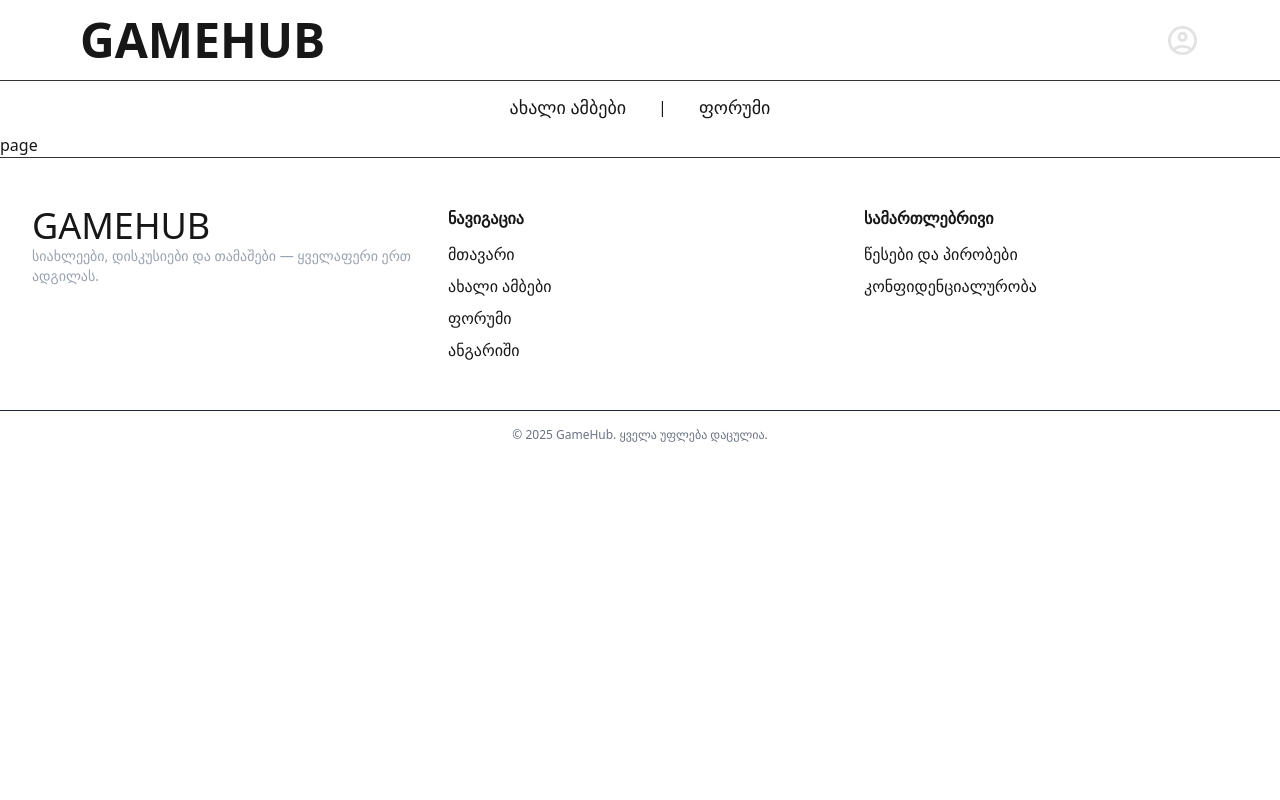
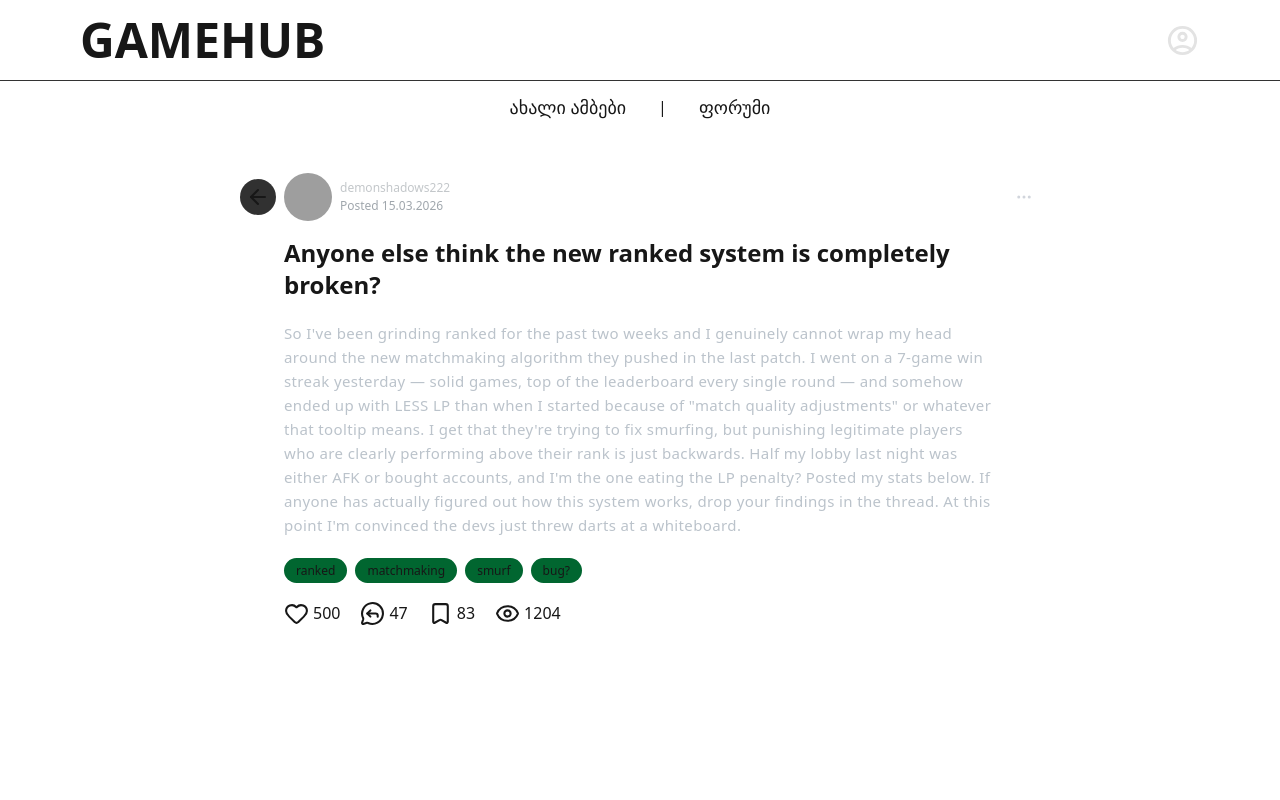
Before and after one commit to 4RN1/gamehub, a Next.js app: page /forum/1/1 in a window 1280 px wide. Shown: the top 800 px of the page. Built offline with nearby package versions, Linux system fonts and the light colour scheme; grey boxes are pictures that could not be loaded.

Commit message:
test commit

```diff
--- a/app/forum/[categoryId]/[postId]/page.tsx
+++ b/app/forum/[categoryId]/[postId]/page.tsx
@@ -1,9 +1,85 @@
-import React from 'react'
+import BackButton from "@/components/BackButton";
+import PostMenu from "@/components/PostMenu";
+import { Bookmark, Eye, Heart, MessageCircleReply } from "lucide-react";
+import Image from "next/image";
+import React from "react";
 
-const page = () => {
+
+
+const userPost = {
+  userImg: "/assets/gg.jpg",
+  userNick: "demonshadows222",
+  date: "15.03.2026",
+  postTitle: "Anyone else think the new ranked system is completely broken?",
+  postText: `So I've been grinding ranked for the past two weeks and I genuinely cannot wrap my head around the new matchmaking algorithm they pushed in the last patch. I went on a 7-game win streak yesterday — solid games, top of the leaderboard every single round — and somehow ended up with LESS LP than when I started because of "match quality adjustments" or whatever that tooltip means.\n\nI get that they're trying to fix smurfing, but punishing legitimate players who are clearly performing above their rank is just backwards. Half my lobby last night was either AFK or bought accounts, and I'm the one eating the LP penalty?\n\nPosted my stats below. If anyone has actually figured out how this system works, drop your findings in the thread. At this point I'm convinced the devs just threw darts at a whiteboard.`,
+  tags: ["ranked", "matchmaking", "smurf", "bug?"],
+  replies: 47,
+  views: 1204,
+  favorites: 83,
+  like:500
+};
+
+const page = async ({ params }: { params: Promise<{ postId: string }> }) => {
+  const { postId } = await params;
+
   return (
-    <div>page</div>
-  )
-}
+    <>
+      {/* User info , posted date */}
+      <section className="min-h-screen  max-w-200 mx-auto">
+        <div className="flex   mt-10 items-center  justify-between">
+          <div className="flex items-center gap-2">
+            <BackButton />
+            <div className="w-12 h-12 rounded-full overflow-hidden shrink-0">
+              <Image
+                src={userPost.userImg}
+                alt={userPost.userNick}
+                width={100}
+                height={100}
+                className="w-full h-full object-cover"
+              />
+            </div>
+            <div>
+              <p className="text-xs text-[#c3c7ca] mb-0.5">
+                {userPost.userNick}
+              </p>
+              <p className="text-xs  text-[#a0a7ad]">{`Posted ${userPost.date}`}</p>
+            </div>
+          </div>
 
-export default page
+          <PostMenu />
+        </div>
+
+        <div className="px-11 py-2">
+          <h1 className="text-2xl pb-2 pt-2 mb-3">{userPost.postTitle}</h1>
+
+          <p className="text-[#BBC3CB] text-[15px] leading-6  tracking-wide mb-5">
+            {userPost.postText}
+          </p>
+
+          {userPost.tags.map((item) => (
+            <span
+              key={item}
+              className={`text-xs px-3 py-1 rounded-full bg-green-800  mr-2 `}
+            >
+              {item}
+            </span>
+          ))}
+
+{/* like, comment, favorites */}
+            <div className="flex gap-5 mt-5">
+
+            <p className="flex gap-1"><Heart size={25}/><span>{userPost.like}</span> </p>
+            <p className="flex gap-1"><MessageCircleReply size={25}/><span>{userPost.replies}</span> </p>
+            <p className="flex gap-1"><Bookmark size={25}/><span>{userPost.favorites}</span></p>
+            <p className="flex gap-1"><Eye size={25}/><span>{userPost.views}</span></p>
+
+
+            </div>
+
+        </div>
+      </section>
+    </>
+  );
+};
+
+export default page;
--- a/app/forum/[categoryId]/page.tsx
+++ b/app/forum/[categoryId]/page.tsx
@@ -1,11 +1,11 @@
 import Link from 'next/link'
 
 const threads = [
-  { id: '1', title: 'Best action games of 2024 — full ranking', author: 'john_doe', replies: 44, views: 1200, date: 'Jan 15', tag: 'hot', lastAuthor: 'pixel_pro', lastTime: '2h ago' },
-  { id: '2', title: 'God of War vs Devil May Cry — which combat system wins?', author: 'jane_smith', replies: 25, views: 890, date: 'Jan 14', tag: null, lastAuthor: 'dev_guy', lastTime: '5h ago' },
-  { id: '3', title: 'Hidden gems you should try this year', author: 'dev_guy', replies: 8, views: 210, date: 'Jan 13', tag: 'new', lastAuthor: 'curious_cat', lastTime: '1d ago' },
-  { id: '4', title: 'Is FromSoftware the king of action RPGs now?', author: 'curious_cat', replies: 67, views: 3400, date: 'Jan 12', tag: null, lastAuthor: 'john_doe', lastTime: '2d ago' },
-  { id: '5', title: 'Share your setup — what do you play action games on?', author: 'pixel_pro', replies: 12, views: 340, date: 'Jan 11', tag: null, lastAuthor: 'jane_smith', lastTime: '3d ago' },
+  { id: '1', title: 'Best action games of 2024 — full ranking', author: 'john_doe', replies: 44, views: 1200, date: 'Jan 15', },
+  { id: '2', title: 'God of War vs Devil May Cry — which combat system wins?', author: 'jane_smith', replies: 25, views: 890, date: 'Jan 14',  },
+  { id: '3', title: 'Hidden gems you should try this year', author: 'dev_guy', replies: 8, views: 210, date: 'Jan 13',  },
+  { id: '4', title: 'Is FromSoftware the king of action RPGs now?', author: 'curious_cat', replies: 67, views: 3400, date: 'Jan 12',},
+  { id: '5', title: 'Share your setup — what do you play action games on?', author: 'pixel_pro', replies: 12, views: 340, date: 'Jan 11',},
 ]
 
 const avatarColors: { [key: string]: string } = {
@@ -60,19 +60,18 @@ const page = async ({ params }: { params: Promise<{ categoryId: string }> }) =>
       <div className="border border-[#3a3835] rounded-md overflow-hidden">
 
         {/* Table head */}
-        <div className="grid grid-cols-[1fr_80px_80px_140px] bg-[#1e1d1c] border-b border-[#3a3835] px-4 py-2 text-[11px] font-semibold uppercase tracking-wider text-[#7a7770]">
-          <div>Thread</div>
-          <div className="text-center">Replies</div>
-          <div className="text-center">Views</div>
-          <div>Last post</div>
-        </div>
+       <div className="grid grid-cols-[1fr_80px_80px] bg-[#1e1d1c] border-b border-[#3a3835]  py-2 text-[11px] font-semibold uppercase tracking-wider text-[#7a7770]">
+  <div className='pl-5'>Thread</div>
+  <div className="text-center">Replies</div>
+  <div className="text-center">Views</div>
+</div>
 
         {/* Rows */}
         {threads.map((thread) => (
           <Link
             key={thread.id}
             href={`/forum/${categoryId}/${thread.id}`}
-            className="grid grid-cols-[1fr_80px_80px_140px] bg-[#242321] hover:bg-[#2d2c2a] border-b border-[#3a3835] last:border-b-0 transition-colors"
+            className="grid grid-cols-[1fr_80px_80px] bg-[#242321] hover:bg-[#2d2c2a] border-b border-[#3a3835] last:border-b-0 transition-colors"
           >
             {/* Main cell */}
             <div className="flex items-start gap-3 px-4 py-3">
@@ -90,16 +89,6 @@ const page = async ({ params }: { params: Promise<{ categoryId: string }> }) =>
                   <span>{thread.author}</span>
                   <span>·</span>
                   <span>{thread.date}</span>
-                  {thread.tag === 'hot' && (
-                    <span className="bg-[#2c1e18] border border-[#c05020] text-[#e0683a] text-[10px] uppercase tracking-wider px-1.5 py-0.5 rounded-sm">
-                      Hot
-                    </span>
-                  )}
-                  {thread.tag === 'new' && (
-                    <span className="bg-[#161f1a] border border-[#157a55] text-[#1da870] text-[10px] uppercase tracking-wider px-1.5 py-0.5 rounded-sm">
-                      New
-                    </span>
-                  )}
                 </div>
               </div>
             </div>
@@ -119,10 +108,7 @@ const page = async ({ params }: { params: Promise<{ categoryId: string }> }) =>
             </div>
 
             {/* Last post */}
-            <div className="flex flex-col justify-center border-l border-[#3a3835] px-4 py-3 gap-0.5">
-              <span className="text-xs font-medium text-[#e2dfd8]">{thread.lastAuthor}</span>
-              <span className="text-[11px] text-[#7a7770]">{thread.lastTime}</span>
-            </div>
+
           </Link>
         ))}
       </div>
--- a/app/forum/page.tsx
+++ b/app/forum/page.tsx
@@ -4,7 +4,7 @@ import ForumLayout from "@/components/ForumLayout"
 const forum = () => {
   return (
     <div>
-        <ForumLayout totalThreads={250}/>
+        <ForumLayout/>
     </div>
   )
 }
--- /dev/null
+++ b/components/BackButton.tsx
@@ -0,0 +1,9 @@
+"use client"
+import { useRouter } from 'next/navigation'
+import { ArrowLeft } from 'lucide-react'
+
+
+export default function BackButton() {
+  const router = useRouter()
+  return <button onClick={() => router.back()} className='bg-[#313131] rounded-full p-1.5 hover:bg-[#4b4949] cursor-pointer'> <ArrowLeft/></button>
+}
--- /dev/null
+++ b/components/PostMenu.tsx
@@ -0,0 +1,41 @@
+'use client'
+
+import { MoreHorizontal, Pencil, Trash } from 'lucide-react';
+import { useState, useRef, useEffect } from 'react';
+
+const PostMenu = () => {
+  const [active, setActive] = useState(false);
+
+
+  return (
+    <div className='relative'>
+      <button
+        onClick={() => setActive(prev => !prev)}
+        className='flex items-center justify-center w-8 h-8 rounded-full text-gray-300 hover:text-gray-200 hover:bg-gray-700 transition-colors cursor-pointer'
+      >
+        <MoreHorizontal size={18} />
+      </button>
+
+      {active && (
+        <div className='absolute right-0 top-9 z-50 w-44 bg-[#1a1a1b] border border-gray-700 rounded-md shadow-lg overflow-hidden '>
+          <button
+            onClick={() => setActive(false)}
+            className='w-full flex items-center gap-2 px-3 py-2 text-sm text-gray-300 hover:bg-gray-700 transition-colors cursor-pointer'
+          >
+            <Pencil size={15} />
+            Edit post
+          </button>
+          <button
+            onClick={() => setActive(false)}
+            className='w-full flex items-center gap-2 px-3 py-2 text-sm text-red-400 hover:bg-gray-700 transition-colors cursor-pointer'
+          >
+            <Trash size={15} />
+            Delete post
+          </button>
+        </div>
+      )}
+    </div>
+  );
+};
+
+export default PostMenu;
```
